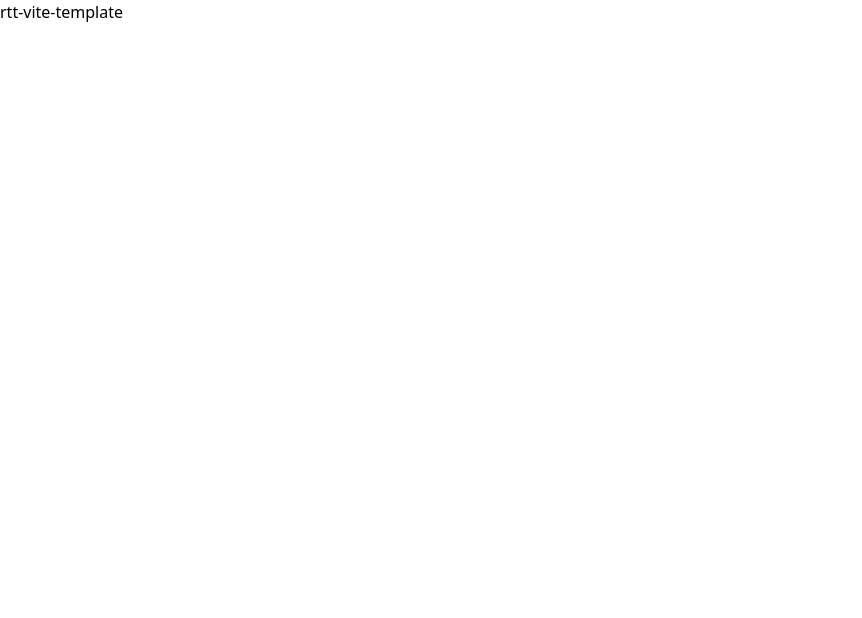
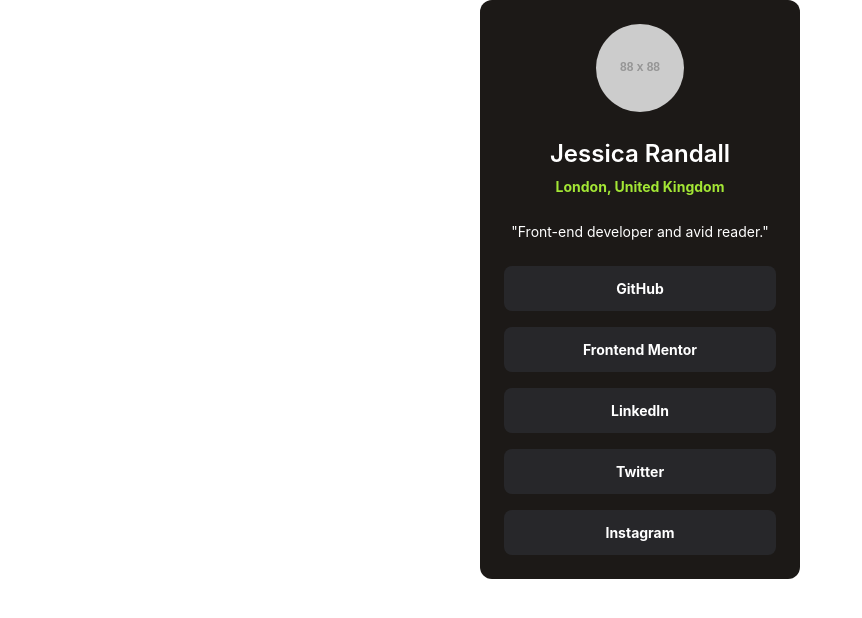
Before and after one commit to raswonders/social-links-account, a React (Vite) app: page / in a window 1280 px wide. Shown: the top 618 px of the page, without its empty margins (0-862 px from the left). Built offline with nearby package versions, Linux system fonts and the light colour scheme.

Commit message:
add card

```diff
--- a/src/App.tsx
+++ b/src/App.tsx
@@ -1,8 +1,10 @@
+import { Card } from "./Card";
+
 function App() {
   return (
-    <>
-      <h1>rtt-vite-template</h1>
-    </>
+    <main className="flex justify-center items-center">
+      <Card />
+    </main>
   );
 }
 
--- /dev/null
+++ b/src/Card.tsx
@@ -0,0 +1,48 @@
+export function Card() {
+  return (
+    <div className="w-80 p-6 bg-stone-900 rounded-xl flex-col justify-start items-center gap-6 inline-flex">
+      <img
+        className="w-[88px] h-[88px] relative rounded-[999px]"
+        src="https://via.placeholder.com/88x88"
+      />
+      <div className="self-stretch h-[61px] flex-col justify-start items-center gap-1 flex">
+        <div className="self-stretch text-center text-white text-2xl font-semibold font-['Inter'] leading-9">
+          Jessica Randall
+        </div>
+        <div className="self-stretch text-center text-lime-400 text-sm font-bold font-['Inter'] leading-[21px]">
+          London, United Kingdom
+        </div>
+      </div>
+      <div className="self-stretch text-center text-white text-sm font-normal font-['Inter'] leading-[21px]">
+        "Front-end developer and avid reader."
+      </div>
+      <div className="self-stretch h-[289px] flex-col justify-start items-center gap-4 flex">
+        <div className="self-stretch p-3 bg-zinc-800 rounded-lg justify-center items-center gap-2 inline-flex">
+          <div className="text-white text-sm font-bold font-['Inter'] leading-[21px]">
+            GitHub
+          </div>
+        </div>
+        <div className="self-stretch p-3 bg-zinc-800 rounded-lg justify-center items-center gap-2 inline-flex">
+          <div className="text-white text-sm font-bold font-['Inter'] leading-[21px]">
+            Frontend Mentor
+          </div>
+        </div>
+        <div className="self-stretch p-3 bg-zinc-800 rounded-lg justify-center items-center gap-2 inline-flex">
+          <div className="text-white text-sm font-bold font-['Inter'] leading-[21px]">
+            LinkedIn
+          </div>
+        </div>
+        <div className="self-stretch p-3 bg-zinc-800 rounded-lg justify-center items-center gap-2 inline-flex">
+          <div className="text-white text-sm font-bold font-['Inter'] leading-[21px]">
+            Twitter
+          </div>
+        </div>
+        <div className="self-stretch p-3 bg-zinc-800 rounded-lg justify-center items-center gap-2 inline-flex">
+          <div className="text-white text-sm font-bold font-['Inter'] leading-[21px]">
+            Instagram
+          </div>
+        </div>
+      </div>
+    </div>
+  );
+}
```
